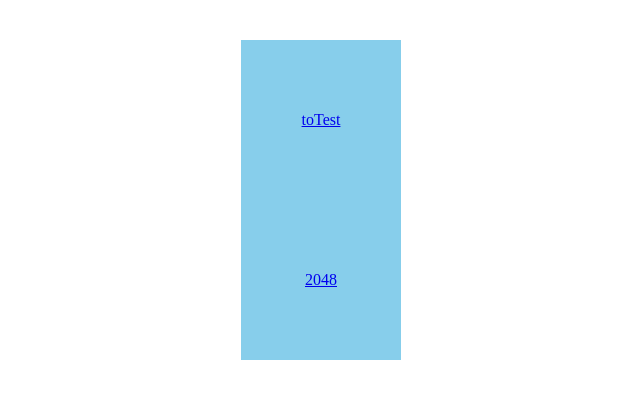
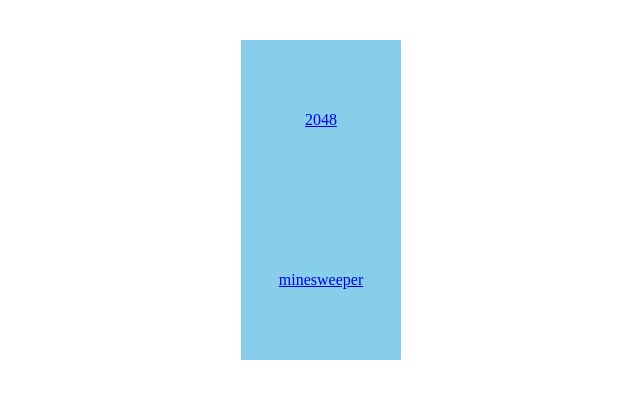
Before and after one commit to jiepengfei/gameReprint, a React (Create React App) app: page / in a window 1280 px wide. Shown: the top 398 px of the page, without its empty margins (79-719 px from the left). Built offline with nearby package versions, Linux system fonts and the light colour scheme.

Commit message:
add Minesweeper

```diff
--- a/src/games/index/index.jsx
+++ b/src/games/index/index.jsx
@@ -5,8 +5,8 @@
 export default function Index() {
   return (
     <div id="index">
-      <a href="/test">toTest</a>
       <a href="./2048">2048</a>
+      <a href="./minesweeper">minesweeper</a>
     </div>
   );
 }
--- a/src/games/index/test.jsx
+++ /dev/null
@@ -1,5 +0,0 @@
-import React from 'react';
-
-export default function Test() {
-  return <h3>Hello, Test</h3>;
-}
--- /dev/null
+++ b/src/games/minesweeper/index.jsx
@@ -0,0 +1,7 @@
+const Minesweeper = () => {
+  return (
+    <div>扫雷</div>
+  )
+}
+
+export default Minesweeper;
```
Also changed, not shown: src/router.js (+5 -5 lines).
